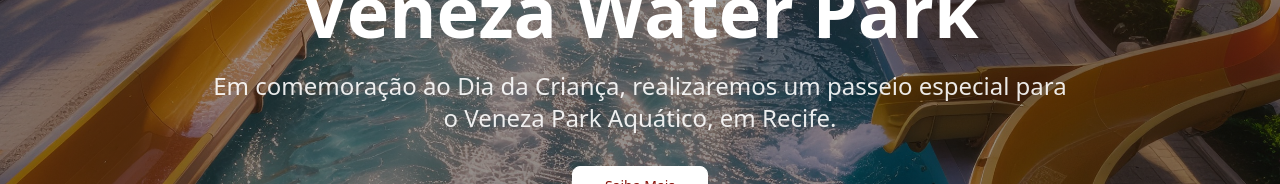
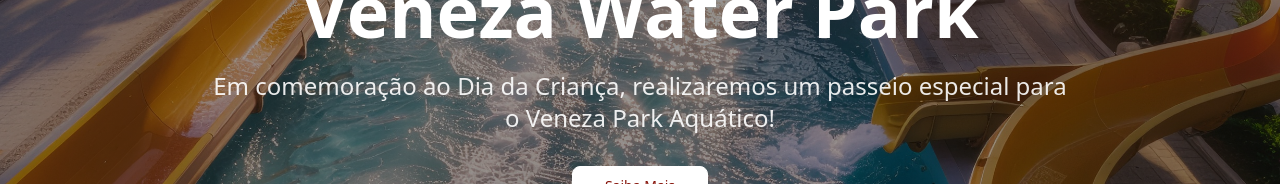
Before and after one commit to pedrologapp/amadeus-venezapark, a React (Vite) app: page / in a window 1280 px wide. Shown: the part 276-460 px from the top of the page. Built offline with nearby package versions, Linux system fonts and the light colour scheme.

Commit message:
Update App.jsx

```diff
--- a/src/App.jsx
+++ b/src/App.jsx
@@ -296,7 +296,7 @@
             Veneza Water Park
           </h1>
           <p className="text-xl md:text-2xl mb-8 opacity-90">
-            Em comemoração ao Dia da Criança, realizaremos um passeio especial para o Veneza Park Aquático, em Recife.
+            Em comemoração ao Dia da Criança, realizaremos um passeio especial para o Veneza Park Aquático!
           </p>
           <div className="flex flex-col sm:flex-row gap-4 justify-center">
             <Button
```
